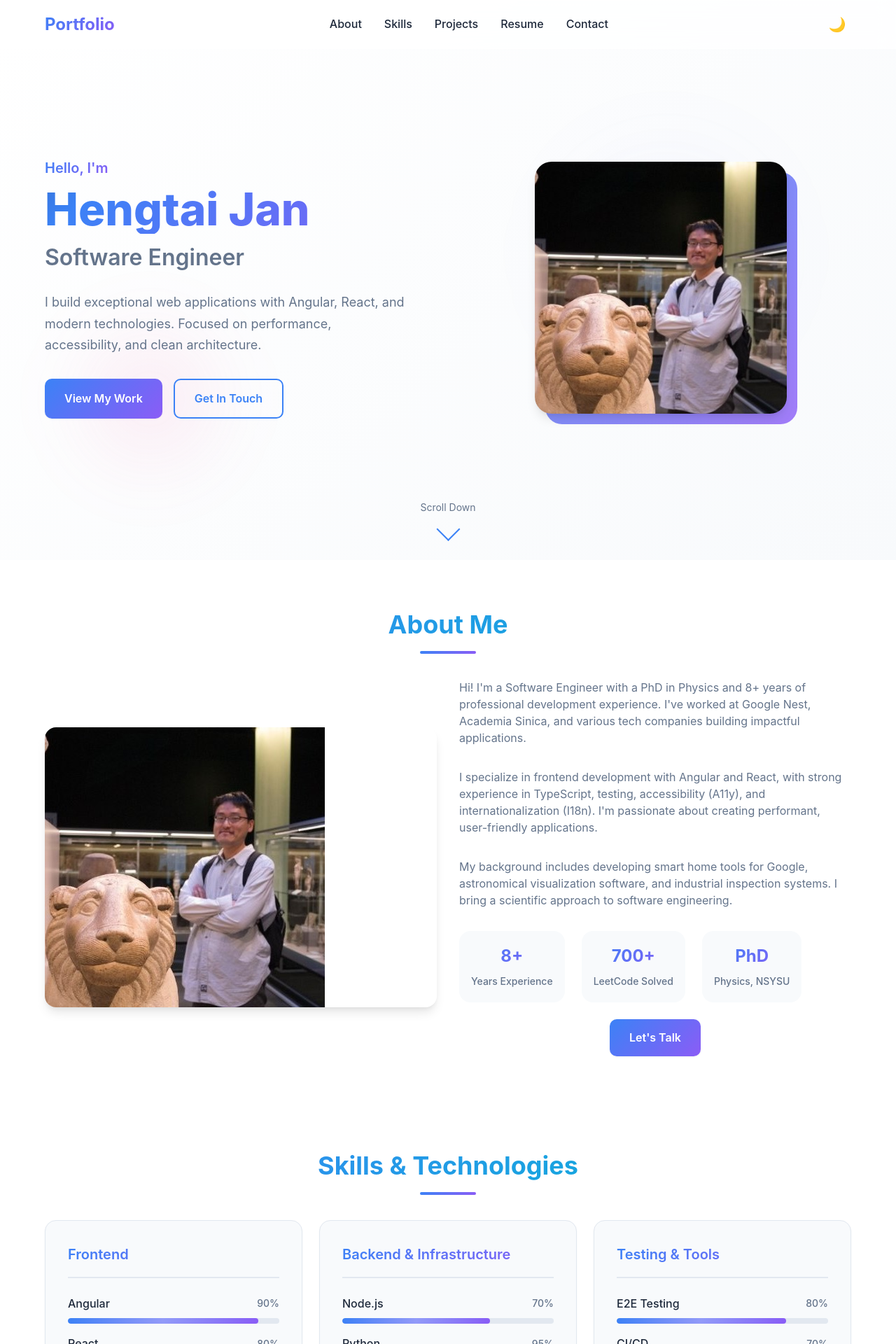
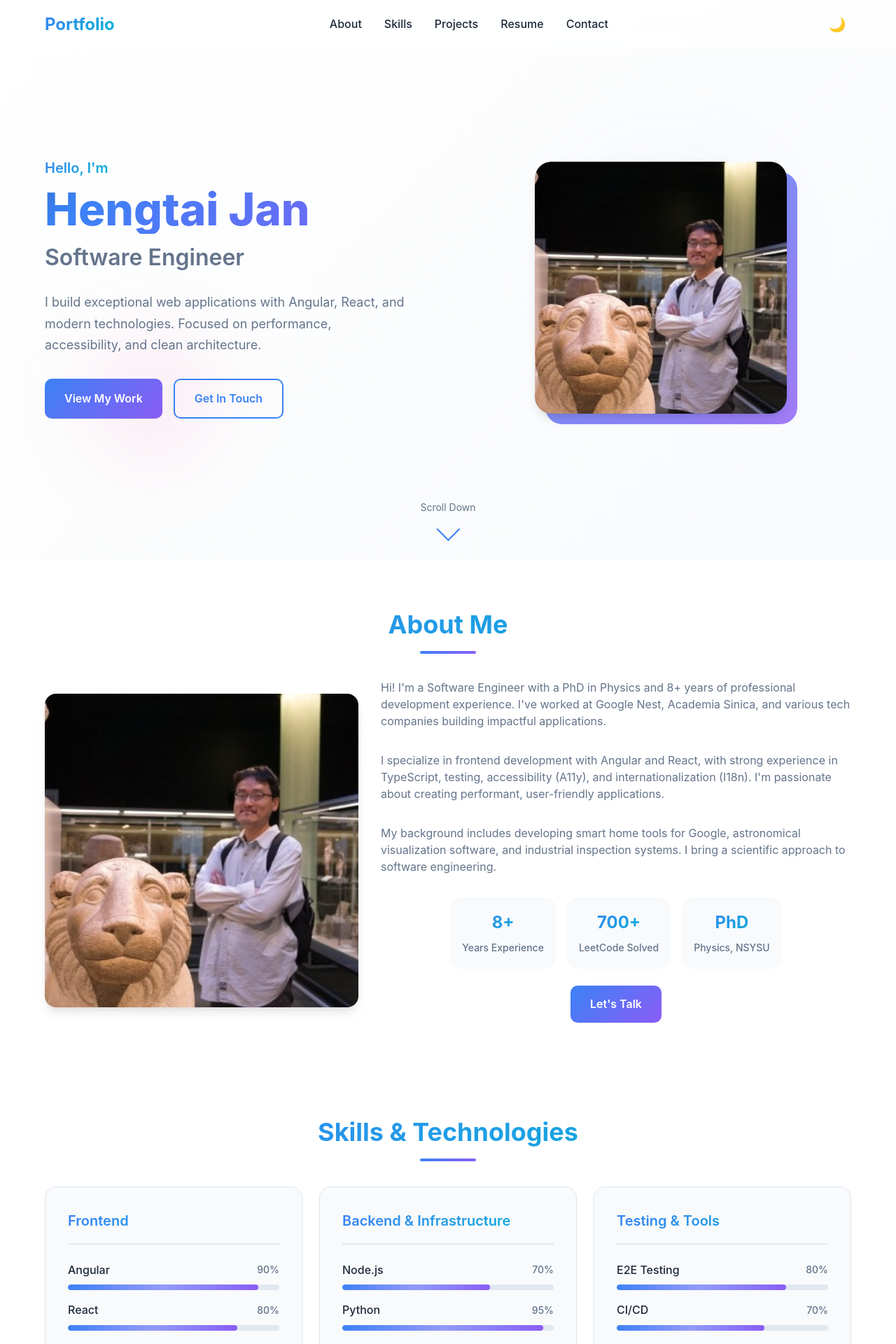
Before and after one commit to zarda/portfolio, a React (Vite) app: page / in a window 1280 px wide. Shown: the top 1920 px of the page at 70% size. Built offline with nearby package versions, Linux system fonts and the light colour scheme.

Commit message:
Refactoring Component CSS to Utilities

```diff
--- a/src/components/About.tsx
+++ b/src/components/About.tsx
@@ -14,7 +14,7 @@ function About() {
     <section className="about section" id="about">
       <div className="container">
         <motion.h2 className="section-title" {...fadeInUp}>About Me</motion.h2>
-        <div className="about__content grid-2 gap-xl">
+        <div className="about__content grid-2 gap-xl items-center">
           <motion.div
             className="about__image"
             initial={{ opacity: 0, x: -30 }}
@@ -26,7 +26,7 @@ function About() {
               <img
                 src={profilePhoto}
                 alt="Hengtai Jan"
-                className="about__photo"
+                className="about__photo w-full"
               />
             </div>
           </motion.div>
@@ -37,40 +37,40 @@ function About() {
             viewport={{ once: true, amount: 0.3 }}
             transition={{ duration: 0.6, delay: 0.2 }}
           >
-            <p className="about__description">
+            <p className="about__description text-light mb-xl">
               Hi! I'm a Software Engineer with a PhD in Physics and 8+ years of professional
               development experience. I've worked at Google Nest, Academia Sinica, and various
               tech companies building impactful applications.
             </p>
-            <p className="about__description">
+            <p className="about__description text-light mb-xl">
               I specialize in frontend development with Angular and React, with strong
               experience in TypeScript, testing, accessibility (A11y), and internationalization (I18n).
               I'm passionate about creating performant, user-friendly applications.
             </p>
-            <p className="about__description">
+            <p className="about__description text-light mb-xl">
               My background includes developing smart home tools for Google, astronomical
               visualization software, and industrial inspection systems. I bring a scientific
               approach to software engineering.
             </p>
-            <div className="about__stats flex gap-lg">
-              <div className="about__stat hover-lift text-center">
-                <span className="about__stat-number text-gradient fw-bold">8+</span>
-                <span className="about__stat-label text-light text-sm">Years Experience</span>
+            <div className="about__stats flex gap-md justify-center">
+              <div className="about__stat hover-lift text-center rounded-lg">
+                <span className="about__stat-number text-gradient fw-bold text-2xl mb-xs">8+</span>
+                <span className="about__stat-label text-light text-sm fw-medium">Years Experience</span>
               </div>
-              <div className="about__stat hover-lift text-center">
+              <div className="about__stat hover-lift text-center rounded-lg">
                 <a
                   href="https://leetcode.com/u/hengtai/"
                   target="_blank"
                   rel="noopener noreferrer"
                   className="about__stat-link"
                 >
-                  <span className="about__stat-number text-gradient fw-bold">700+</span>
-                  <span className="about__stat-label text-light text-sm">LeetCode Solved</span>
+                  <span className="about__stat-number text-gradient fw-bold text-2xl mb-xs">700+</span>
+                  <span className="about__stat-label text-light text-sm fw-medium">LeetCode Solved</span>
                 </a>
               </div>
-              <div className="about__stat hover-lift text-center">
-                <span className="about__stat-number text-gradient fw-bold">PhD</span>
-                <span className="about__stat-label text-light text-sm">Physics, NSYSU</span>
+              <div className="about__stat hover-lift text-center rounded-lg">
+                <span className="about__stat-number text-gradient fw-bold text-2xl mb-xs">PhD</span>
+                <span className="about__stat-label text-light text-sm fw-medium">Physics, NSYSU</span>
               </div>
             </div>
             <div className="text-center">
--- a/src/components/Footer.tsx
+++ b/src/components/Footer.tsx
@@ -5,9 +5,9 @@ function Footer() {
 
   return (
     <footer className="footer">
-      <div className="container footer__container">
+      <div className="container">
         <div className="footer__content flex-between flex-wrap gap-lg">
-          <a href="#" className="footer__logo text-gradient fw-bold">
+          <a href="#" className="footer__logo text-gradient fw-bold text-2xl">
             Portfolio
           </a>
           <nav className="footer__nav flex flex-wrap gap-lg">
@@ -19,7 +19,7 @@ function Footer() {
           </nav>
         </div>
         <div className="footer__bottom flex-between flex-wrap gap-sm">
-          <p className="footer__copyright text-sm text-muted">
+          <p className="text-sm text-muted">
             &copy; {currentYear} Hengtai Jan. All rights reserved.
           </p>
           <p className="footer__credit text-sm text-muted">
--- a/src/components/Header.tsx
+++ b/src/components/Header.tsx
@@ -32,8 +32,8 @@ function Header({ theme, toggleTheme }: HeaderProps) {
 
   return (
     <header className={`header glass ${isScrolled ? 'header--scrolled' : ''}`} role="banner">
-      <div className="container header__container flex-between">
-        <a href="#" className="header__logo text-gradient fw-bold">
+      <div className="container flex-between h-full">
+        <a href="#" className="header__logo text-gradient fw-bold text-2xl">
           Portfolio
         </a>
 
@@ -41,7 +41,7 @@ function Header({ theme, toggleTheme }: HeaderProps) {
           className={`header__nav ${isMenuOpen ? 'header__nav--open' : ''}`}
           aria-label="Primary"
         >
-          <ul className="header__nav-list flex gap-lg">
+          <ul className="header__nav-list flex gap-xl">
             {navLinks.map((link) => (
               <li key={link.href}>
                 <a
@@ -56,7 +56,7 @@ function Header({ theme, toggleTheme }: HeaderProps) {
           </ul>
         </nav>
 
-        <div className="header__actions flex gap-md">
+        <div className="header__actions flex gap-md items-center">
           <button
             className="theme-toggle rounded-full flex-center"
             onClick={toggleTheme}
--- a/src/components/Hero.tsx
+++ b/src/components/Hero.tsx
@@ -14,10 +14,10 @@ function Hero() {
     <section className="hero" id="hero">
       <div className="container hero__container">
         <motion.div className="hero__content" {...fadeInUp}>
-          <p className="hero__greeting text-gradient fw-semibold">Hello, I'm</p>
-          <h1 className="hero__title">Hengtai Jan</h1>
-          <h2 className="hero__subtitle">Software Engineer</h2>
-          <p className="hero__description">
+          <p className="hero__greeting text-gradient fw-semibold text-xl mb-sm">Hello, I'm</p>
+          <h1 className="hero__title mb-sm">Hengtai Jan</h1>
+          <h2 className="hero__subtitle fw-semibold mb-lg">Software Engineer</h2>
+          <p className="hero__description text-light mb-xl">
             I build exceptional web applications with Angular, React, and modern technologies.
             Focused on performance, accessibility, and clean architecture.
           </p>
@@ -41,12 +41,12 @@ function Hero() {
             <img
               src={profilePhoto}
               alt="Hengtai Jan"
-              className="hero__photo"
+              className="hero__photo rounded-xl shadow-lg"
             />
           </div>
         </motion.div>
       </div>
-      <div className="hero__scroll-indicator flex-col flex-center gap-sm">
+      <div className="hero__scroll-indicator text-light text-sm">
         <span>Scroll Down</span>
         <div className="hero__scroll-arrow"></div>
       </div>
--- a/src/components/Skills.tsx
+++ b/src/components/Skills.tsx
@@ -12,9 +12,9 @@ interface SkillProps {
 function Skill({ name, level }: SkillProps) {
   return (
     <div className="skill">
-      <div className="skill__header flex-between">
+      <div className="skill__header flex-between mb-sm">
         <span className="skill__name fw-medium">{name}</span>
-        <span className="skill__percentage text-sm text-muted fw-medium">{level}%</span>
+        <span className="skill__percentage text-sm text-light fw-medium">{level}%</span>
       </div>
       <div className="skill__bar rounded-full">
         <div className="skill__progress rounded-full" style={{ width: `${level}%` }}></div>
@@ -30,8 +30,10 @@ interface SkillCategoryProps {
 
 function SkillCategory({ category, items }: SkillCategoryProps) {
   return (
-    <div className="skills__category hover-lift card rounded-lg">
-      <h3 className="skills__category-title text-gradient fw-semibold">{category}</h3>
+    <div className="skills__category hover-lift rounded-lg">
+      <h3 className="skills__category-title text-gradient fw-semibold text-xl mb-lg">
+        {category}
+      </h3>
       <div className="skills__list flex-col gap-md">
         {items.map((skill) => (
           <Skill key={skill.name} name={skill.name} level={skill.level} />
--- a/src/index.css
+++ b/src/index.css
@@ -340,6 +340,13 @@ button {
 .section {
   padding: var(--space-3xl) 0;
   position: relative;
+}
+
+/* iOS Safari fix for hash link scroll offset */
+@supports (-webkit-touch-callout: none) {
+  .section {
+    scroll-margin-top: var(--header-height);
+  }
 }
 
 .section-title {
@@ -564,6 +571,11 @@ button {
   width: auto;
 }
 
+/* Height Utilities */
+.h-full {
+  height: 100%;
+}
+
 .mx-auto {
   margin-left: auto;
   margin-right: auto;
@@ -609,6 +621,10 @@ button {
 
 .mt-xl {
   margin-top: var(--space-xl);
+}
+
+.mt-2xl {
+  margin-top: var(--space-2xl);
 }
 
 /* ==========================================
@@ -1205,20 +1221,10 @@ button {
   background: rgba(15, 23, 42, 0.85);
 }
 
-.header__container {
-  height: 100%;
-  display: flex;
-  justify-content: space-between;
-  align-items: center;
-}
-
+/* .header__container replaced with .container .flex-between .h-full utilities */
+
+/* .header__logo uses .text-gradient .fw-bold .text-2xl utilities in component */
 .header__logo {
-  font-size: 1.5rem;
-  font-weight: 700;
-  background: var(--gradient-primary);
-  -webkit-background-clip: text;
-  -webkit-text-fill-color: transparent;
-  background-clip: text;
   transition: var(--transition);
 }
 
@@ -1226,6 +1232,7 @@ button {
   transform: scale(1.05);
 }
 
+/* .header__nav-list uses .flex .gap-xl utilities in component */
 .header__nav-list {
   display: flex;
   gap: var(--space-xl);
@@ -1261,11 +1268,7 @@ button {
   width: 100%;
 }
 
-.header__actions {
-  display: flex;
-  align-items: center;
-  gap: var(--space-md);
-}
+/* .header__actions uses .flex .gap-md .items-center utilities in component */
 
 .theme-toggle {
   background: transparent;
@@ -1419,22 +1422,16 @@ button {
   z-index: 1;
 }
 
+/* .hero__greeting uses .text-gradient .fw-semibold .text-xl .mb-sm utilities in component */
 .hero__greeting {
-  font-size: 1.25rem;
-  background: var(--gradient-primary);
-  -webkit-background-clip: text;
-  -webkit-text-fill-color: transparent;
-  background-clip: text;
-  font-weight: 600;
-  margin-bottom: var(--space-sm);
   display: inline-block;
 }
 
+/* .hero__title uses .mb-sm utility in component */
 .hero__title {
   font-size: clamp(2.5rem, 5vw, 4rem);
   font-weight: 800;
   line-height: 1.1;
-  margin-bottom: var(--space-sm);
   background: linear-gradient(135deg, var(--color-text) 0%, var(--color-primary) 50%, var(--color-accent) 100%);
   background-size: 200% 200%;
   animation: gradientFlow 5s ease infinite;
@@ -1443,27 +1440,27 @@ button {
   background-clip: text;
 }
 
+/* .hero__subtitle uses .fw-semibold .mb-lg utilities in component */
 .hero__subtitle {
   font-size: clamp(1.5rem, 3vw, 2rem);
-  font-weight: 600;
   color: var(--color-secondary);
-  margin-bottom: var(--space-lg);
-}
-
+}
+
+/* .hero__description uses .text-light .mb-xl utilities in component */
 .hero__description {
   font-size: 1.125rem;
-  color: var(--color-text-light);
   max-width: 520px;
-  margin-bottom: var(--space-xl);
   line-height: 1.7;
 }
 
+/* .hero__buttons uses .flex .gap-md .flex-wrap utilities in component */
 .hero__buttons {
   display: flex;
   gap: var(--space-md);
   flex-wrap: wrap;
 }
 
+/* .hero__image uses .flex-center utility in component */
 .hero__image {
   display: flex;
   justify-content: center;
@@ -1514,14 +1511,13 @@ button {
   opacity: 1;
 }
 
+/* .hero__photo uses .rounded-xl .shadow-lg utilities in component */
 .hero__photo {
   position: relative;
   width: 100%;
   height: 100%;
   object-fit: cover;
-  border-radius: var(--radius-xl);
   z-index: 1;
-  box-shadow: var(--shadow-lg);
   transition: var(--transition);
 }
 
@@ -1529,6 +1525,7 @@ button {
   transform: scale(1.02);
 }
 
+/* .hero__scroll-indicator uses .text-light .text-sm utilities in component */
 .hero__scroll-indicator {
   position: absolute;
   bottom: var(--space-xl);
@@ -1538,8 +1535,6 @@ button {
   flex-direction: column;
   align-items: center;
   gap: var(--space-sm);
-  color: var(--color-text-light);
-  font-size: 0.875rem;
   animation: bounce 2s infinite;
   cursor: pointer;
   transition: var(--transition);
@@ -1689,25 +1684,32 @@ button {
    ABOUT COMPONENT
    ========================================== */
 
-/* Uses .grid-2 .gap-xl utility classes in component */
+/* .about__content uses .grid-2 .gap-xl .items-center utilities in component */
 .about__content {
+  display: grid;
+  grid-template-columns: 1fr 1.5fr;
+  gap: var(--space-xl);
   align-items: center;
 }
 
+/* .about__description uses .text-light .mb-xl utilities in component */
 .about__description {
-  color: var(--color-text-light);
-  margin-bottom: var(--space-xl);
   font-size: 1rem;
   line-height: 1.5;
 }
 
-/* .about__stats uses .flex .gap-lg .flex-wrap utility classes in component */
-
+/* .about__stats uses .flex .flex-wrap .gap-lg .justify-center utilities in component */
+.about__stats {
+  display: flex;
+  flex-wrap: nowrap;
+  gap: var(--space-md);
+  justify-content: center;
+}
+
+/* .about__stat uses .text-center .rounded-lg .hover-lift utilities in component */
 .about__stat {
-  text-align: center;
   padding: var(--space-md);
   background: var(--color-background-alt);
-  border-radius: var(--radius-lg);
   transition: var(--transition);
   border: 1px solid transparent;
 }
@@ -1718,22 +1720,12 @@ button {
   box-shadow: var(--shadow-md);
 }
 
+/* .about__stat-number uses .text-gradient .fw-bold .text-2xl .mb-xs utilities in component */
 .about__stat-number {
   display: block;
-  font-size: 1.5rem;
-  font-weight: 700;
-  background: var(--gradient-primary);
-  -webkit-background-clip: text;
-  -webkit-text-fill-color: transparent;
-  background-clip: text;
-  margin-bottom: var(--space-xs);
-}
-
-.about__stat-label {
-  font-size: 0.875rem;
-  color: var(--color-text-light);
-  font-weight: 500;
-}
+}
+
+/* .about__stat-label uses .text-light .text-sm .fw-medium utilities in component */
 
 .about__image-wrapper {
   position: relative;
@@ -1809,10 +1801,10 @@ button {
 
 /* .skills__grid uses .grid-3 .gap-lg utility classes in component */
 
+/* .skills__category uses .hover-lift .rounded-lg utilities in component */
 .skills__category {
   background: var(--color-background-alt);
   padding: var(--space-xl);
-  border-radius: var(--radius-lg);
   box-shadow: var(--shadow-sm);
   transition: var(--transition);
   border: 1px solid var(--color-border);
@@ -1843,35 +1835,22 @@ button {
   transform: scaleX(1);
 }
 
+/* .skills__category-title uses .text-gradient .fw-semibold .text-xl .mb-lg utilities in component */
 .skills__category-title {
-  font-size: 1.25rem;
-  font-weight: 600;
-  background: var(--gradient-primary);
-  -webkit-background-clip: text;
-  -webkit-text-fill-color: transparent;
-  background-clip: text;
-  margin-bottom: var(--space-lg);
   padding-bottom: var(--space-md);
   border-bottom: 2px solid var(--color-border);
 }
 
 /* .skills__list uses .flex-col .gap-md utility classes in component */
 
-/* .skill__header uses .flex-between utility class in component */
-.skill__header {
-  margin-bottom: var(--space-sm);
-}
-
+/* .skill__header uses .flex-between .mb-sm utilities in component */
+
+/* .skill__name uses .fw-medium utility in component */
 .skill__name {
-  font-weight: 500;
   color: var(--color-text);
 }
 
-.skill__percentage {
-  font-size: 0.875rem;
-  color: var(--color-text-light);
-  font-weight: 500;
-}
+/* .skill__percentage uses .text-sm .text-light .fw-medium utilities in component */
 
 .skill__bar {
   height: 8px;
@@ -1932,9 +1911,9 @@ button {
   gap: var(--space-xl);
 }
 
+/* .project-card uses .hover-lift .rounded-lg utilities in component */
 .project-card {
   background: var(--color-background);
-  border-radius: var(--radius-lg);
   overflow: hidden;
   box-shadow: var(--shadow-sm);
   transition: var(--transition);
@@ -2015,10 +1994,8 @@ button {
   padding: var(--space-lg);
 }
 
+/* .project-card__title uses .fw-semibold .text-xl .mb-md utilities in component */
 .project-card__title {
-  font-size: 1.25rem;
-  font-weight: 600;
-  margin-bottom: var(--space-md);
   color: var(--color-text);
   transition: var(--transition);
 }
@@ -2027,27 +2004,18 @@ button {
   color: var(--color-primary);
 }
 
+/* .project-card__description uses .text-light .text-sm .mb-md utilities in component */
 .project-card__description {
-  color: var(--color-text-light);
-  font-size: 0.9375rem;
-  margin-bottom: var(--space-md);
   line-height: 1.7;
 }
 
-.project-card__tags {
-  display: flex;
-  flex-wrap: wrap;
-  gap: var(--space-sm);
-  margin-bottom: var(--space-lg);
-}
-
+/* .project-card__tags uses .flex .flex-wrap .gap-sm .mb-lg utilities in component */
+
+/* .project-card__tag uses .badge .rounded-full .text-sm .fw-medium utilities in component */
 .project-card__tag {
   padding: var(--space-xs) var(--space-md);
   background: rgba(var(--color-primary-rgb), 0.1);
   color: var(--color-primary);
-  font-size: 0.8125rem;
-  font-weight: 500;
-  border-radius: var(--radius-full);
   transition: var(--transition);
 }
 
@@ -2062,9 +2030,8 @@ button {
   border-top: 1px solid var(--color-border);
 }
 
-/* .project-card__link uses .flex .gap-xs .text-muted .fw-medium utilities in component */
+/* .project-card__link uses .flex .items-center .gap-xs .text-muted .fw-medium .text-sm utilities in component */
 .project-card__link {
-  font-size: 0.875rem;
   transition: var(--transition);
   padding: var(--space-xs) 0;
 }
@@ -2074,10 +2041,7 @@ button {
   transform: translateX(3px);
 }
 
-.projects__cta {
-  text-align: center;
-  margin-top: var(--space-2xl);
-}
+/* .projects__cta uses .text-center .mt-2xl utilities in component */
 
 /* Projects Responsive Styles */
 @media (max-width: 768px) {
@@ -2104,29 +2068,21 @@ button {
    RESUME COMPONENT
    ========================================== */
 
+/* .resume__content uses .text-center .mx-auto utilities in component */
 .resume__content {
   max-width: 800px;
-  margin: 0 auto;
-  text-align: center;
-}
-
+}
+
+/* .resume__summary uses .flex-col .gap-md .text-light .mb-xl utilities in component */
 .resume__summary {
-  color: var(--color-text-light);
   font-size: 1rem;
   line-height: 1.8;
   display: flex;
   flex-direction: column;
   gap: var(--space-md);
-  margin-bottom: var(--space-xl);
-}
-
-.resume__actions {
-  display: flex;
-  flex-wrap: wrap;
-  justify-content: center;
-  gap: var(--space-md);
-  margin-bottom: var(--space-md);
-}
+}
+
+/* .resume__actions replaced with .flex .flex-wrap .gap-md .justify-center .mb-md utilities in component */
 
 .resume__hint {
   font-size: 0.8125rem;
@@ -2191,21 +2147,14 @@ button {
   border-radius: var(--radius-full);
 }
 
+/* .footer__content uses .flex-between .flex-wrap .gap-lg utilities in component */
 .footer__content {
-  display: flex;
-  justify-content: space-between;
-  align-items: center;
   padding-bottom: var(--space-xl);
   border-bottom: 1px solid var(--color-border);
 }
 
+/* .footer__logo uses .text-gradient .fw-bold .text-2xl utilities in component */
 .footer__logo {
-  font-size: 1.5rem;
-  font-weight: 700;
-  background: var(--gradient-primary);
-  -webkit-background-clip: text;
-  -webkit-text-fill-color: transparent;
-  background-clip: text;
   transition: var(--transition);
 }
 
@@ -2213,6 +2162,7 @@ button {
   transform: scale(1.05);
 }
 
+/* .footer__nav uses .flex .flex-wrap .gap-lg utilities in component */
 .footer__nav {
   display: flex;
   gap: var(--space-xl);
@@ -2243,6 +2193,7 @@ button {
   width: 100%;
 }
 
+/* .footer__bottom uses .flex-between .flex-wrap .gap-sm utilities in component */
 .footer__bottom {
   display: flex;
   justify-content: space-between;
@@ -2250,6 +2201,7 @@ button {
   padding-top: var(--space-lg);
 }
 
+/* .footer__copyright and .footer__credit use .text-sm .text-muted utilities in component */
 .footer__copyright,
 .footer__credit {
   font-size: 0.875rem;
```
Also changed, not shown: src/components/Projects.tsx (+8 -8 lines), src/components/Resume.tsx (+5 -5 lines).
